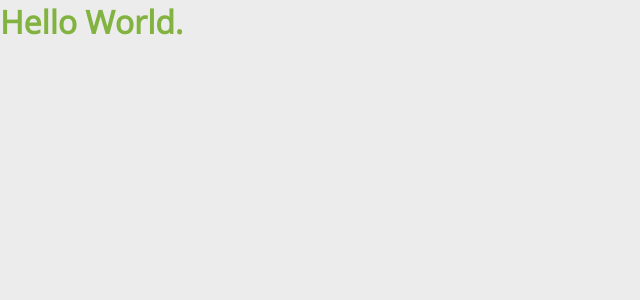
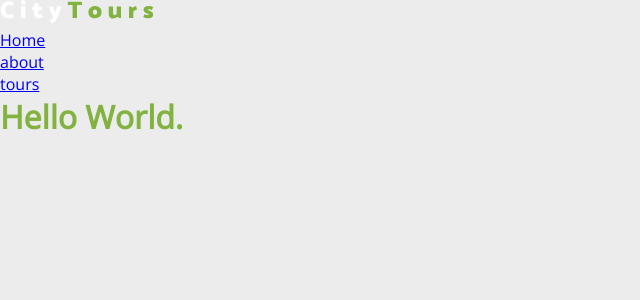
Before and after one commit to muhammadsalif/City-Tours-App-React, a React (Create React App) app: page / in a window 1280 px wide. Shown: the top 300 px of the page, without its empty margins (0-640 px from the left). Built offline with nearby package versions, Linux system fonts and the light colour scheme.

Commit message:
Navbar HTML Completed

```diff
--- a/src/App.js
+++ b/src/App.js
@@ -1,12 +1,16 @@
 import React, { Component } from "react";
+import Navbar from "./components/Navbar/Navbar";
 import "./App.scss";
 
 class App extends Component {
   render() {
     return (
-      <div>
-        <h1>Hello World.</h1>
-      </div>
+      <React.Fragment>
+        <Navbar></Navbar>
+        <div>
+          <h1>Hello World.</h1>
+        </div>
+      </React.Fragment>
     );
   }
 }
--- a/src/components/Navbar/Navbar.jsx
+++ b/src/components/Navbar/Navbar.jsx
@@ -1,5 +1,26 @@
 import React from "react";
-
+import logo from "../../logo.svg";
 export default function Navbar() {
-  return <div>Hello From Navbar.</div>;
+  return (
+    <nav className="navbar">
+      <img src={logo} alt="City Tours App." />
+      <ul className="nav-links">
+        <li>
+          <a href="/" className="nav-link">
+            Home
+          </a>
+        </li>
+        <li>
+          <a href="/" className="nav-link">
+            about
+          </a>
+        </li>
+        <li>
+          <a href="/" className="nav-link active">
+            tours
+          </a>
+        </li>
+      </ul>
+    </nav>
+  );
 }
```
